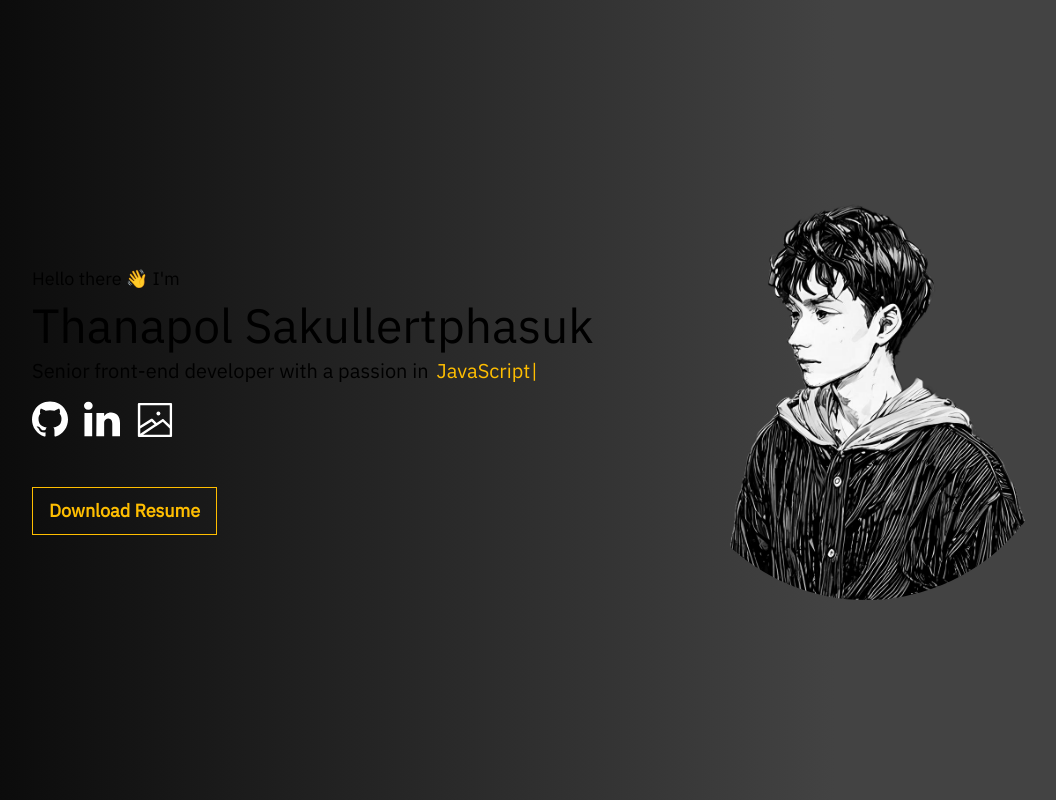
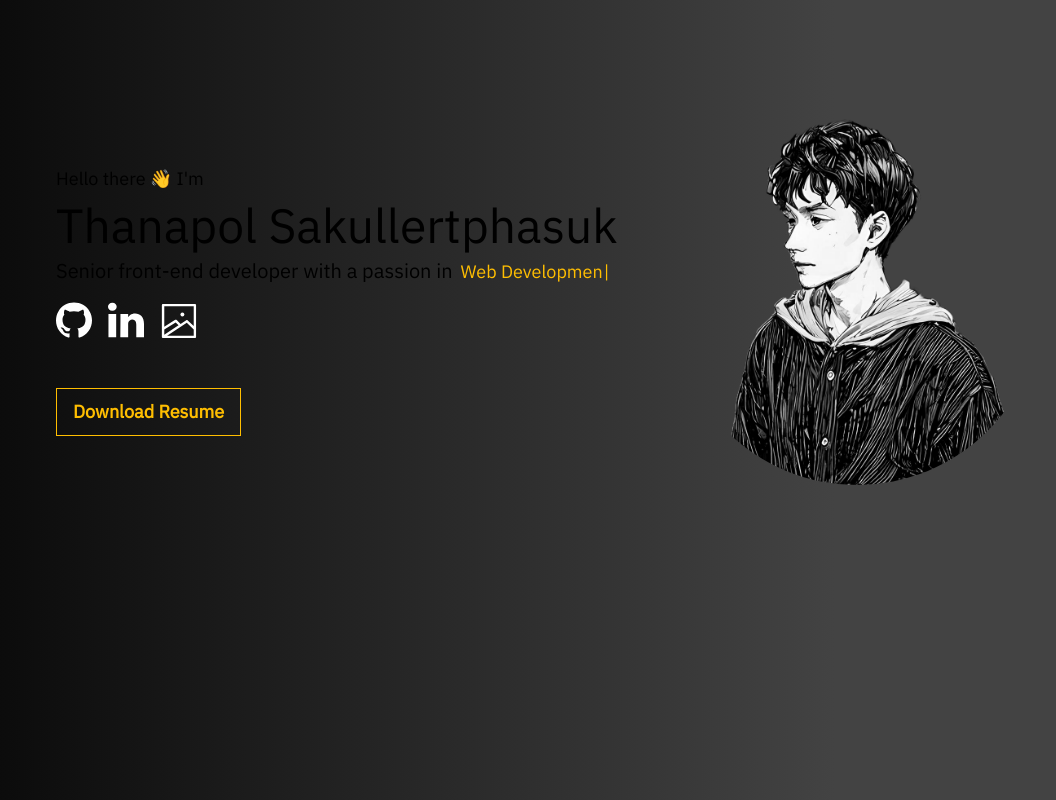
Before and after one commit to wintory/portfolio, a Next.js app: page / in a window 1280 px wide. Shown: the whole page, without its empty margins (99-1155 px from the left). Built offline with nearby package versions, Linux system fonts and the light colour scheme.

Commit message:
fix: fix style

```diff
--- a/app/components/AnimateTextList.tsx
+++ b/app/components/AnimateTextList.tsx
@@ -11,7 +11,7 @@ const AnimateTextList: FC<AnimateTextProps> = ({
   className,
 }) => {
   return (
-    <span className={`inline-block duration-1000 ${className} `}>
+    <span className={className}>
       <Typewriter
         options={{
           strings: textList,
--- a/app/sections/MainContent.tsx
+++ b/app/sections/MainContent.tsx
@@ -1,16 +1,16 @@
-import { useEffect, useState } from 'react'
+import { FC, useEffect, useState } from 'react'
 import AnimatedTextCharacter from '../components/AnimateTextCharacter'
 import AnimateTextList from '../components/AnimateTextList'
 import ImageProfile from '../components/ImageProfile'
 import SocialMedia from '../components/SocialMedia'
 
-const MainContent = () => {
+const MainContent: FC = () => {
   const [isShowTextList, setIsShowTextList] = useState<boolean>(false)
   const textList = [
-    'JavaScript',
-    'React',
+    // 'JavaScript',
+    // 'React',
     'Web Development',
-    'Problem Solving',
+    // 'Problem Solving',
     'People Management',
   ]
 
@@ -21,8 +21,8 @@ const MainContent = () => {
   }, [])
 
   return (
-    <div className="relative flex h-screen w-screen items-center justify-center text-xl sm:p-2 lg:max-h-[800px] lg:p-8">
-      <div className="z-30 sm:p-4 sm:text-center lg:min-w-[650px] lg:text-left">
+    <div className="relative flex h-screen w-screen items-center justify-center text-xl sm:p-2 lg:max-h-[600px] lg:p-8">
+      <div className="sm:p-4 sm:text-center lg:min-w-[600px] lg:text-left">
         <AnimatedTextCharacter
           className="text-bold mb-2 sm:text-sm md:text-lg lg:pr-1"
           text="Hello there 👋 I'm"
@@ -31,14 +31,14 @@ const MainContent = () => {
           className="text-bold mb-2 sm:text-lg md:text-5xl lg:pr-1"
           text="Thanapol Sakullertphasuk"
         />
-        <div className="relative w-[100%] items-center md:inline-flex">
+        <div className="relative w-[100%] items-baseline md:inline-flex md:min-w-[600px]">
           <AnimatedTextCharacter
             className="contents sm:text-sm md:text-xl"
             text="Senior front-end developer with a passion in"
           />
           {isShowTextList && (
             <AnimateTextList
-              className="flex w-[100%] items-end text-warning sm:justify-center sm:pt-2 sm:text-sm md:text-xl lg:justify-start lg:pl-2 lg:pt-0"
+              className="flex items-end text-warning sm:justify-center sm:pt-2 sm:text-sm md:justify-start md:pl-2 md:pt-0 md:text-lg"
               textList={textList}
             />
           )}
@@ -54,7 +54,7 @@ const MainContent = () => {
       </div>
       <ImageProfile
         imagePath="/images/profile-pic.png"
-        className="absolute sm:absolute sm:bottom-[-80px] sm:h-[40%] sm:w-auto lg:relative lg:bottom-0 lg:right-0 lg:h-auto lg:w-[400px] lg:rounded-full"
+        className="] absolute sm:absolute sm:bottom-[-80px] sm:h-[40%] sm:w-auto lg:relative lg:bottom-0 lg:h-auto lg:w-[370px] lg:rounded-full"
         width={600}
         height={600}
       />
```
